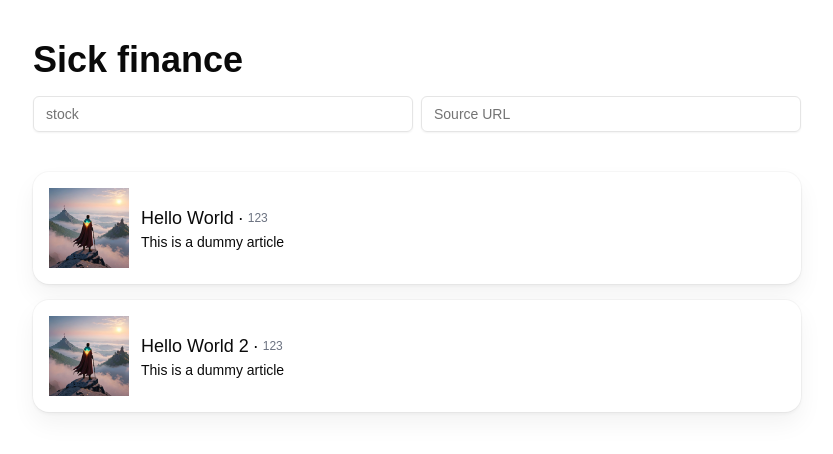
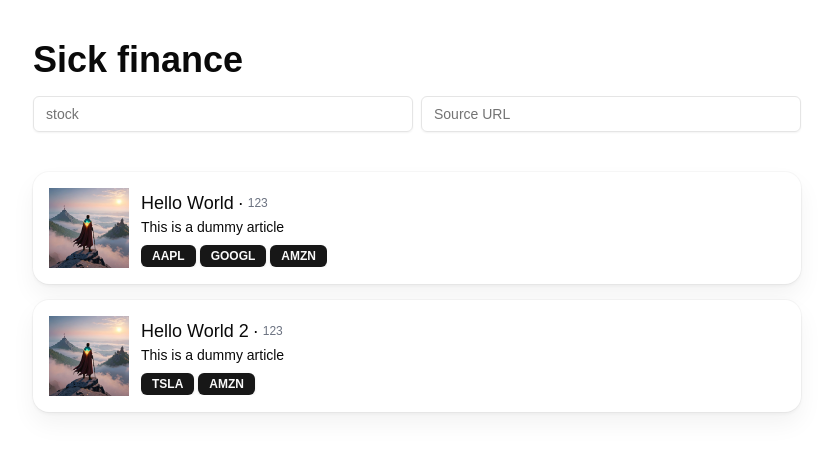
Before and after one commit to felix-newman/sick-finance, a Next.js app in the folder front/: page / in a window 1280 px wide. Shown: the top 454 px of the page, without its empty margins (223-1056 px from the left). Built offline with nearby package versions, Linux system fonts and the light colour scheme.

Commit message:
add badge

```diff
--- a/front/src/components/articlecard.tsx
+++ b/front/src/components/articlecard.tsx
@@ -47,6 +47,14 @@ export const ArticleCard = ({ request, children, onClick }: ArticleCardProps) =>
                     <p className="text-sm font-normal dark:text-white/60">
                         {lead}
                     </p>
+                    {/* Added badges for stocks */}
+                    <div className="mt-2 flex flex-wrap gap-1">
+                        {stocks && stocks.map((stock, index) => (
+                            <Badge key={index}>
+                                {stock}
+                            </Badge>
+                        ))}
+                    </div>
                 </div>
 
             </div>
```
